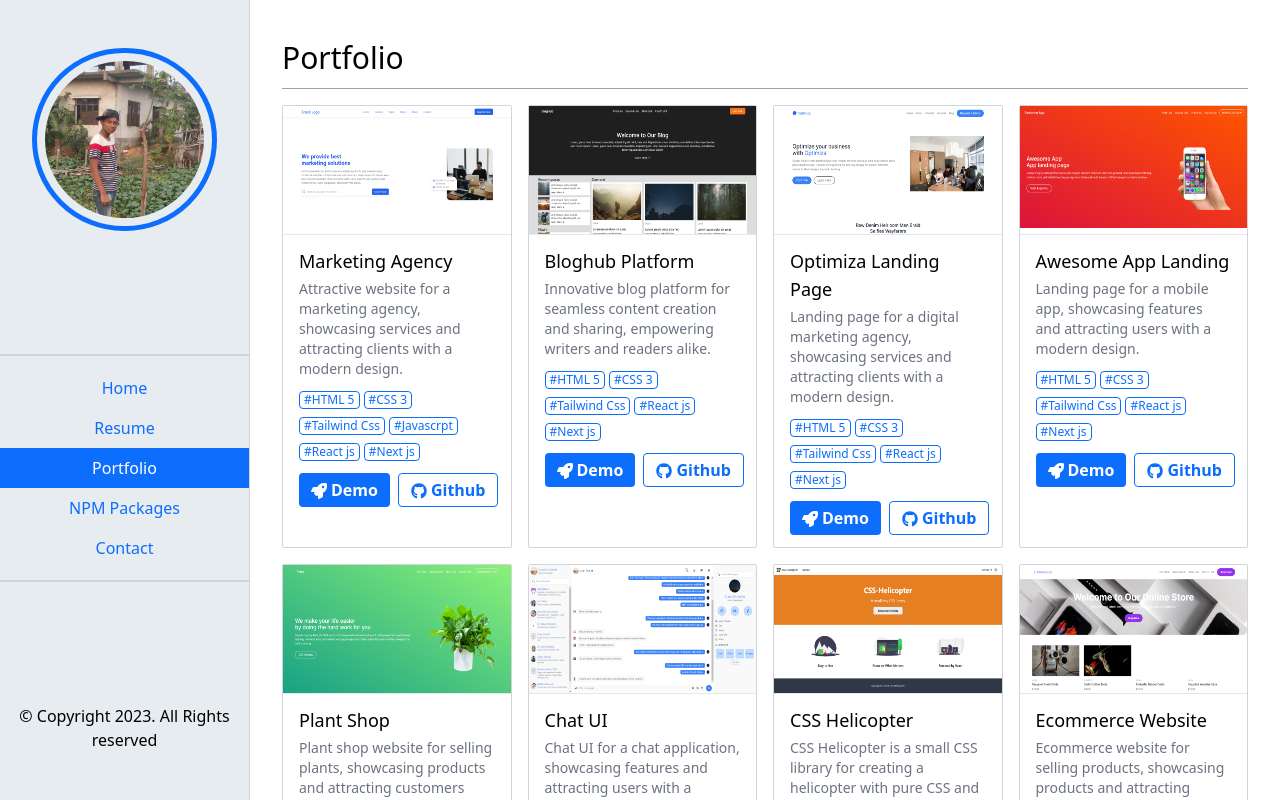
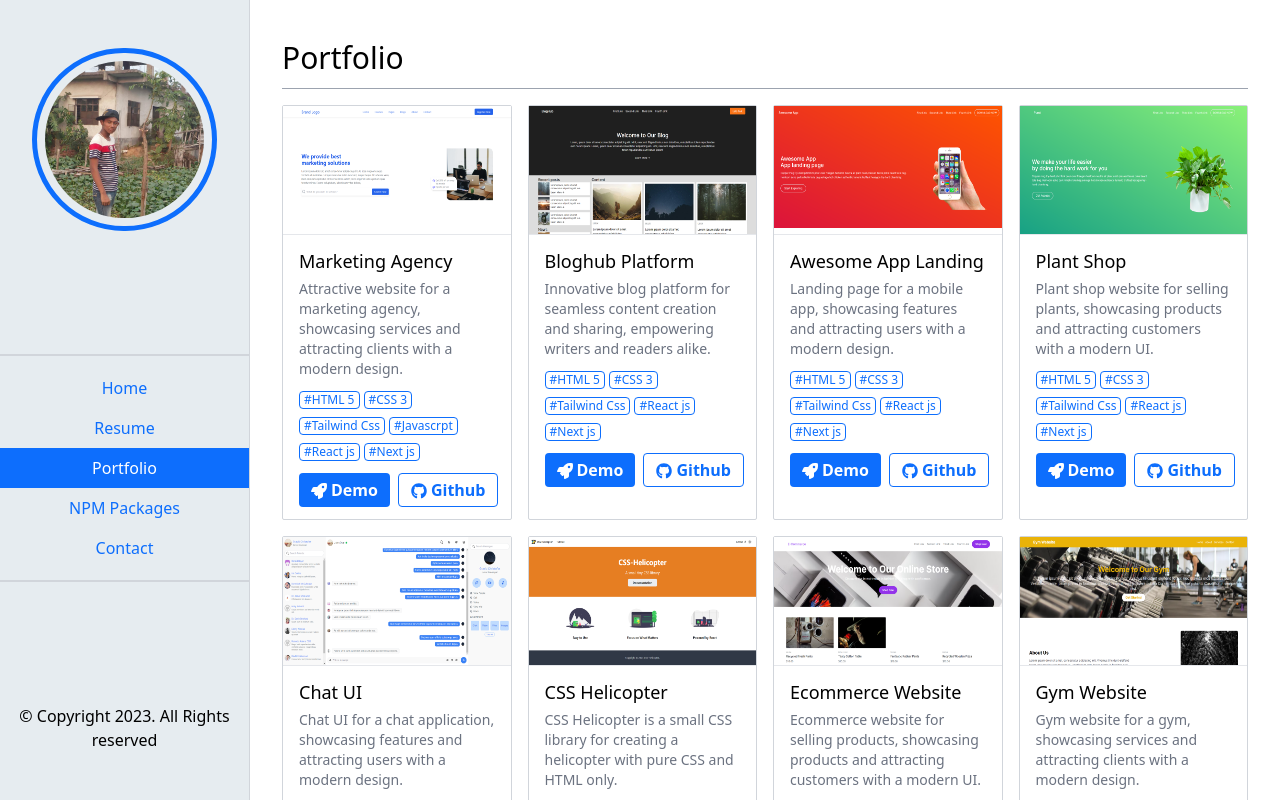
Before and after one commit to ssakib4040/nextjs-portfolio, a Next.js app: page /portfolio in a window 1280 px wide. Shown: the top 800 px of the page. Built offline with nearby package versions, Linux system fonts and the light colour scheme.

Commit message:
Optimiza landing page removed

```diff
--- a/pages/portfolio.tsx
+++ b/pages/portfolio.tsx
@@ -38,14 +38,14 @@ export default function Portfolio() {
       skills: ["HTML 5", "CSS 3", "Tailwind Css", "React js", "Next js"],
     },
 
-    {
-      title: "Optimiza Landing Page",
-      description: `Landing page for a digital marketing agency, showcasing services and attracting clients with a modern design.`,
-      image: "/projects/optimiza.png",
-      link: "https://optimiza.vercel.app/",
-      githubUrl: "https://github.com/ssakib4040/optimiza",
-      skills: ["HTML 5", "CSS 3", "Tailwind Css", "React js", "Next js"],
-    },
+    // {
+    //   title: "Optimiza Landing Page",
+    //   description: `Landing page for a digital marketing agency, showcasing services and attracting clients with a modern design.`,
+    //   image: "/projects/optimiza.png",
+    //   link: "https://optimiza.vercel.app/",
+    //   githubUrl: "https://github.com/ssakib4040/optimiza",
+    //   skills: ["HTML 5", "CSS 3", "Tailwind Css", "React js", "Next js"],
+    // },
 
     {
       title: "Awesome App Landing",
```
